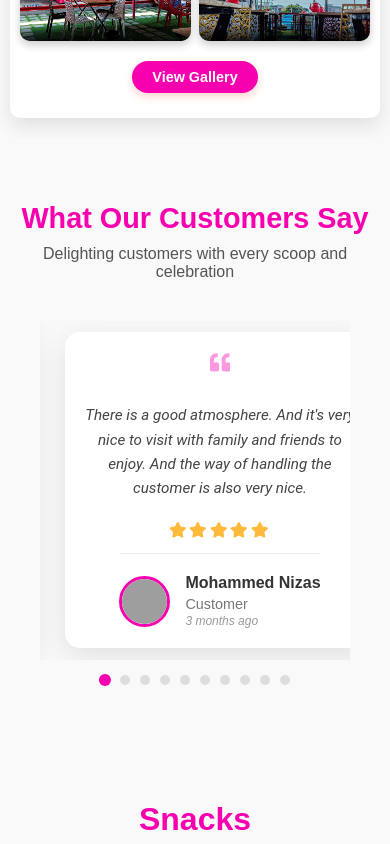
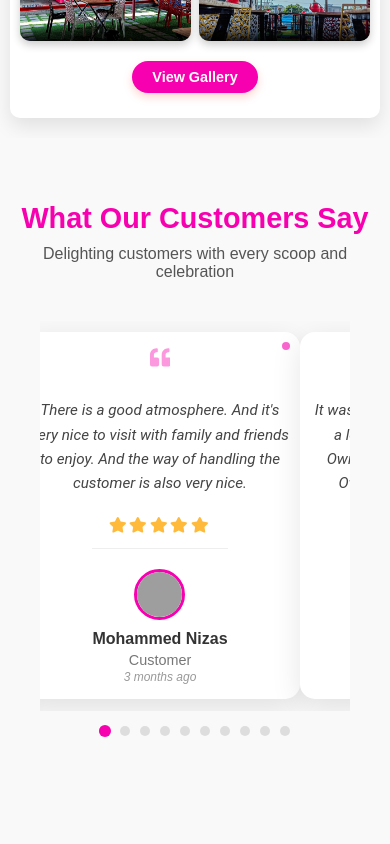
Before and after one commit to Dineshraja03/ice-cream-town, a React (Create React App) app: page / in a window 390 px wide. Shown: the part 1080-1924 px from the top of the page. Built offline with nearby package versions, Linux system fonts and the light colour scheme; grey boxes are pictures that could not be loaded.

Commit message:
mendum mendumaa

```diff
--- a/src/styles/TestimonialsSlider.module.css
+++ b/src/styles/TestimonialsSlider.module.css
@@ -378,6 +378,96 @@
   .dotsContainer {
     margin-top: 15px;
   }
+
+  .testimonialsContainer {
+    padding: 40px 0;
+    overflow: hidden;
+  }
+
+  .testimonialCard {
+    flex: 0 0 100% !important;
+    min-width: 100% !important;
+    margin: 0 !important;
+    padding: 20px 15px !important;
+    box-sizing: border-box !important;
+  }
+
+  .testimonialsWrapper {
+    width: 100%;
+    overflow: hidden;
+    margin: 0 auto;
+    padding: 0;
+  }
+
+  .testimonialSlider {
+    display: flex;
+    align-items: center;
+    justify-content: flex-start;
+    width: 100%;
+  }
+
+  .testimonialAuthor {
+    justify-content: center;
+    flex-direction: column;
+    align-items: center;
+    text-align: center;
+  }
+
+  .authorImage {
+    margin-right: 0;
+    margin-bottom: 10px;
+  }
+
+  .authorName, .authorRole, .reviewTime {
+    text-align: center !important;
+  }
+
+  .authorMeta {
+    display: flex;
+    flex-direction: column;
+    align-items: center;
+  }
+
+  .testimonialText {
+    text-align: center;
+    font-size: 0.95rem;
+    max-height: none;
+    overflow: visible;
+  }
+
+  .controlsWrapper {
+    padding: 0;
+    width: 100%;
+    box-sizing: border-box;
+  }
+
+  .testimonialsContainer {
+    padding: 40px 15px;
+    box-sizing: border-box;
+  }
+
+  .dotsContainer {
+    margin-top: 15px;
+  }
+
+  /* Hide all touchAction related CSS properties */
+  * {
+    -ms-touch-action: none;
+    touch-action: none;
+  }
+
+  /* Add tap indicator for mobile */
+  .testimonialCard::after {
+    content: '';
+    position: absolute;
+    top: 10px;
+    right: 10px;
+    width: 8px;
+    height: 8px;
+    border-radius: 50%;
+    background-color: #f600af;
+    opacity: 0.6;
+  }
 }
 
 @keyframes progressDesktop {
@@ -436,9 +526,30 @@
   .testimonialAuthor {
     justify-content: center;
   }
+
+  .testimonialCard {
+    padding: 15px 10px !important;
+  }
 }
 
 .mobileSlider {
   /* Don't try to prevent default behavior on mobile */
   touch-action: pan-y;
 }
+
+/* Update these styles for mobile alignment fixes */
+
+.mobileCard {
+  display: flex !important;
+  flex-direction: column !important;
+  align-items: center !important;
+  justify-content: center !important;
+  text-align: center !important;
+  margin: 0 auto !important;
+  max-width: 90% !important;
+}
+
+.mobileSlider {
+  will-change: transform;
+  touch-action: none; /* Disable browser handling of all panning and zooming gestures */
+}
```
Also changed, not shown: src/components/TestimonialsSlider.jsx (+43 -154 lines).
